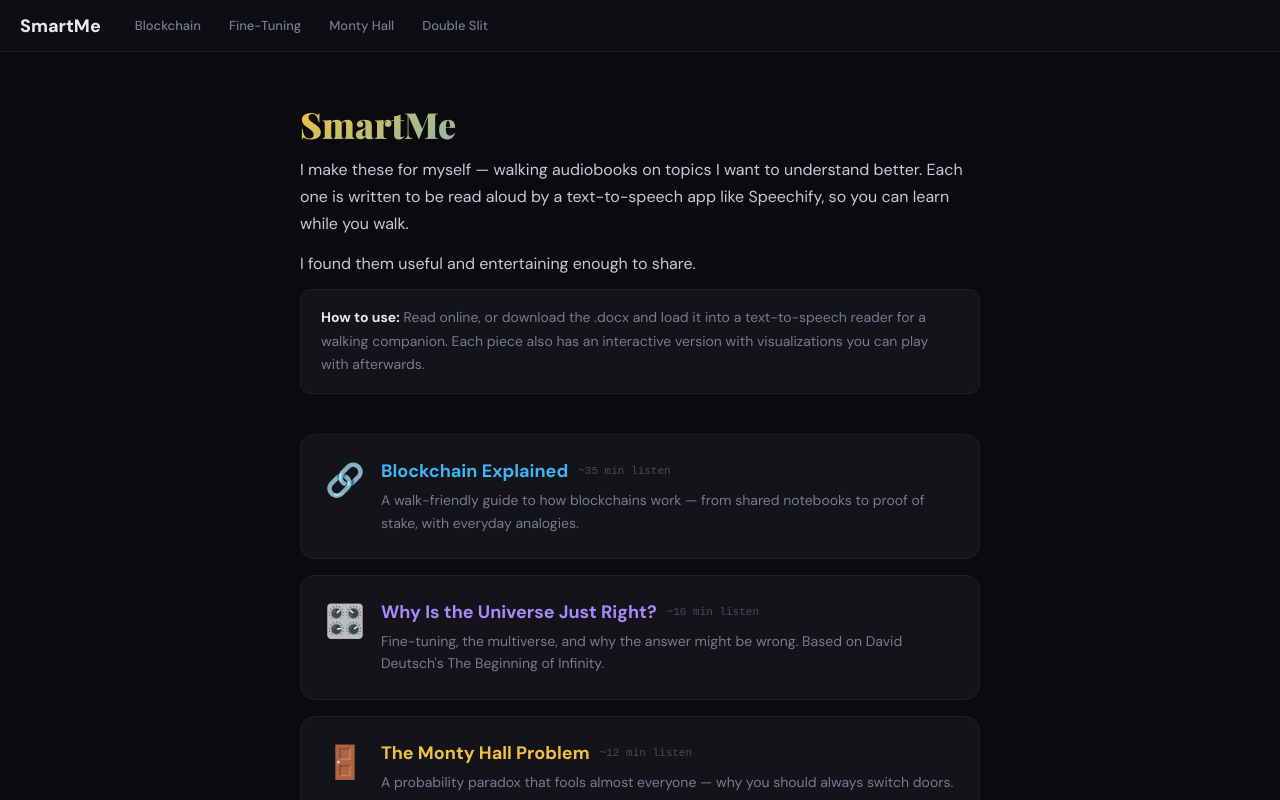
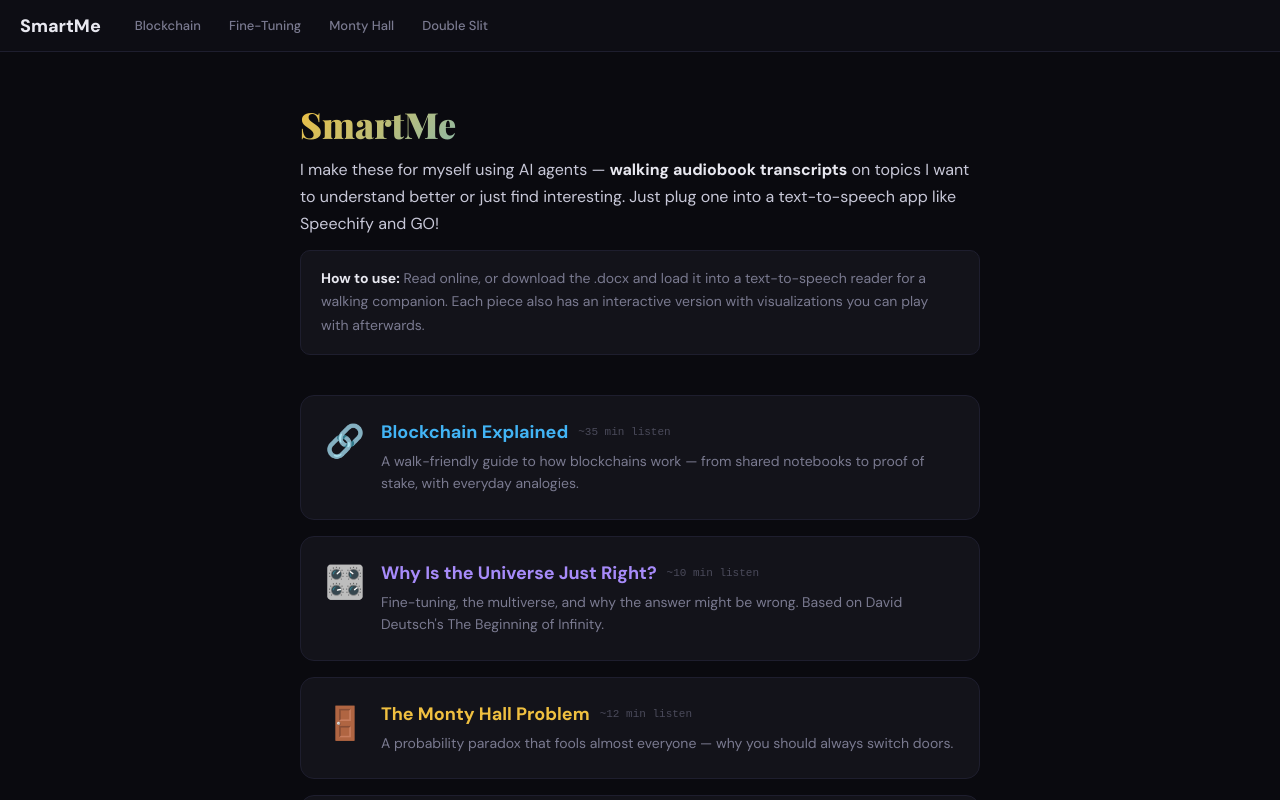
Before and after one commit to lukaszquant/smartme, a React (Vite) app in the folder site/: page / in a window 1280 px wide. Shown: the top 800 px of the page. Built offline with nearby package versions, Linux system fonts and the light colour scheme.

Commit message:
Update homepage intro copy

```diff
--- a/site/src/pages/Home.jsx
+++ b/site/src/pages/Home.jsx
@@ -66,12 +66,9 @@ export default function Home() {
         SmartMe
       </h1>
       <p style={{ color: "#c8c8d8", fontSize: 16, lineHeight: 1.7, marginBottom: 12 }}>
-        I make these for myself — walking audiobooks on topics I want to understand
-        better. Each one is written to be read aloud by a text-to-speech app like
-        Speechify, so you can learn while you walk.
-      </p>
-      <p style={{ color: "#c8c8d8", fontSize: 16, lineHeight: 1.7, marginBottom: 12 }}>
-        I found them useful and entertaining enough to share.
+        I make these for myself using AI agents — <strong style={{ color: "#e8e8f0" }}>walking
+        audiobook transcripts</strong> on topics I want to understand better or just
+        find interesting. Just plug one into a text-to-speech app like Speechify and GO!
       </p>
 
       <div
```
